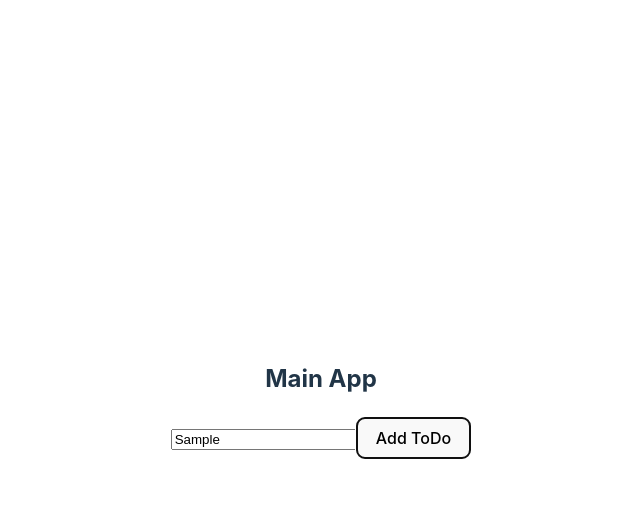
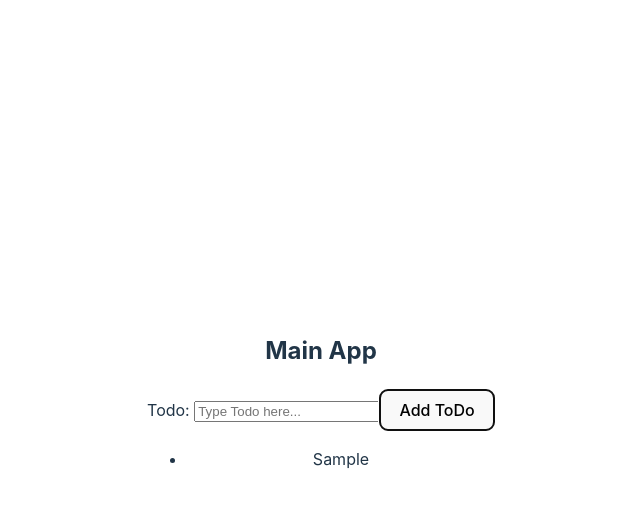
Before and after one commit to swelbeck/ralab320.9.1, a React (Vite) app: page / in a window 1280 px wide. Both pictures are taken after typing "Sample" into the empty fields and a click on the button "Add ToDo". Shown: the top 506 px of the page, without its empty margins (319-959 px from the left). Built offline with nearby package versions, Linux system fonts and the light colour scheme.

Commit message:
added to do items to top of the list

```diff
--- a/src/App.jsx
+++ b/src/App.jsx
@@ -3,6 +3,7 @@ import {Routes, Route} from 'react-router-dom'
 import { useImmerReducer } from "use-immer";
 import './App.css'
 import ToDoListForm from './pages/ToDoListForm';
+
 
 function App() {
   const [count, setCount] = useState(0)
@@ -11,6 +12,7 @@ function App() {
     <main>
       <h2>Main App</h2>
       <ToDoListForm />
+
     </main>
   )
 }
--- /dev/null
+++ b/src/components/ToDoItem.jsx
@@ -0,0 +1,9 @@
+export default function ToDoItem({ toDoList, setToDoList }) {
+  return (
+    <ul>
+      {toDoList.map((item) => (
+        <li key={item.id}>{item.title}</li>
+      ))}
+    </ul>
+  );
+}
--- a/src/pages/ToDoListForm.jsx
+++ b/src/pages/ToDoListForm.jsx
@@ -1,25 +1,45 @@
 import { useState } from "react";
+import ToDoItem from "../components/ToDoItem";
 
-export default function ToDoListForm(){
-    const [formData, setFormData] = useState('');
-    function handleSubmit(e){
-        e.preventDefault()
+export default function ToDoListForm() {
+  const [toDoList, setToDoList] = useState([]);
+  const [formData, setFormData] = useState({
+    id: 0,
+    title: "",
+    completed: false,
+  });
+
+  function handleSubmit(e) {
+    e.preventDefault();
+    const newToDo = { ...formData, id: Date.now() };
+    setToDoList((prevList) => [newToDo, ...prevList]);
+    setFormData({ ...formData, title: "" });
   }
 
-    function handleChange(e){
-        setFormData(
-          [e.target.name] = e.target.value,
-        );
+  function handleChange(e) {
+    setFormData({
+      ...formData,
+      [e.target.name]: e.target.value,
+    });
   }
+  //   console.log(formData.title);
 
   return (
+    <>
       <form onSubmit={handleSubmit}>
+        <label>
+          Todo:{" "}
           <input
             onChange={handleChange}
             type="text"
+            name="title"
+            value={formData.title}
             placeholder="Type Todo here..."
           />
+        </label>
         <button type="submit">Add ToDo</button>
+        <ToDoItem setToDoList={setToDoList} toDoList={toDoList} />
       </form>
+    </>
   );
 }
```
Also changed, not shown: src/utilities/data.mjs (+2 -22 lines). Lines whose indentation alone changed are shown as unchanged.
